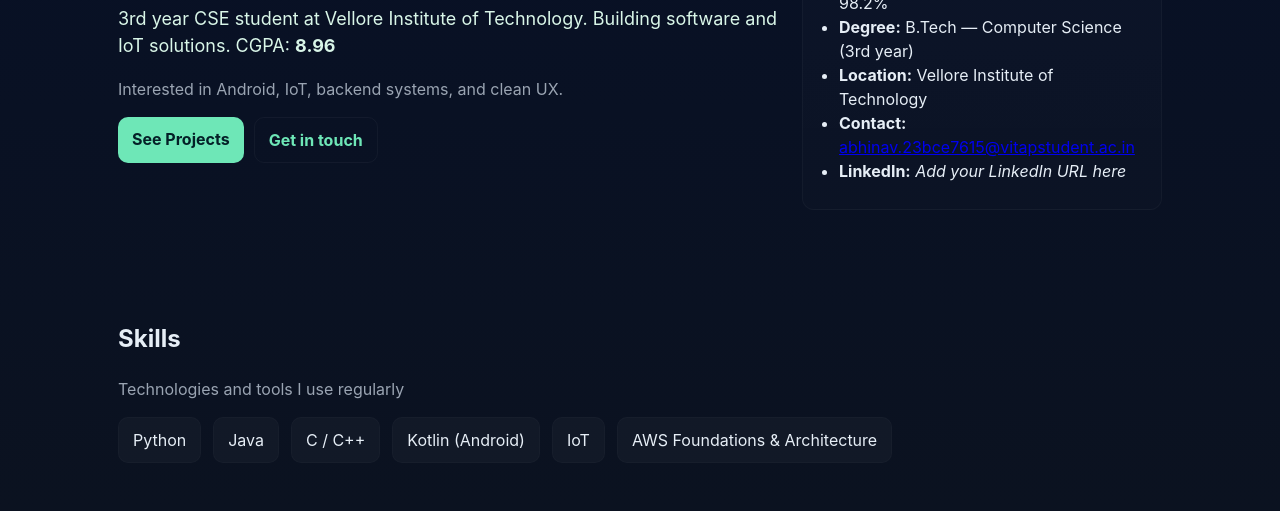
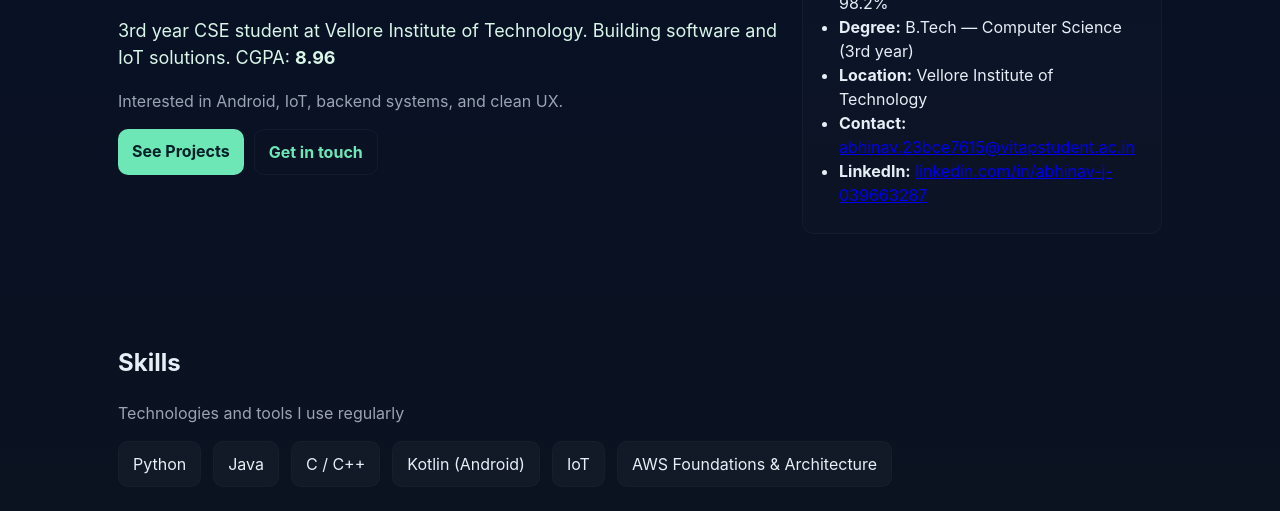
Before and after one commit to AbhinavJ911/Portfolio, a plain HTML site: page index.html in a window 1280 px wide. Shown: the part 289-800 px from the top of the page. Drawn offline with Linux system fonts and the light colour scheme.

Commit message:
Updated index.html

```diff
--- a/index.html
+++ b/index.html
@@ -41,7 +41,7 @@
             <li><strong>Degree:</strong> B.Tech — Computer Science (3rd year)</li>
             <li><strong>Location:</strong> Vellore Institute of Technology</li>
             <li><strong>Contact:</strong> <a href="mailto:abhinav.23bce7615@vitapstudent.ac.in">abhinav.23bce7615@vitapstudent.ac.in</a></li>
-            <li><strong>LinkedIn:</strong> <em id="linkedin-placeholder">Add your LinkedIn URL here</em></li>
+            <li><strong>LinkedIn:</strong> <a href="https://www.linkedin.com/in/abhinav-j-039663287/">linkedin.com/in/abhinav-j-039663287</a></li>
           </ul>
         </div>
       </div>
@@ -100,7 +100,6 @@
         </div>
         <div class="contact-card">
           <h3>LinkedIn</h3>
-          <!-- <p id="linkedin-contact">Add your LinkedIn link here — placeholder</p> -->
           <a href="https://www.linkedin.com/in/abhinav-j-039663287/">Linkedin</a>
         </div>
       </div>
```
